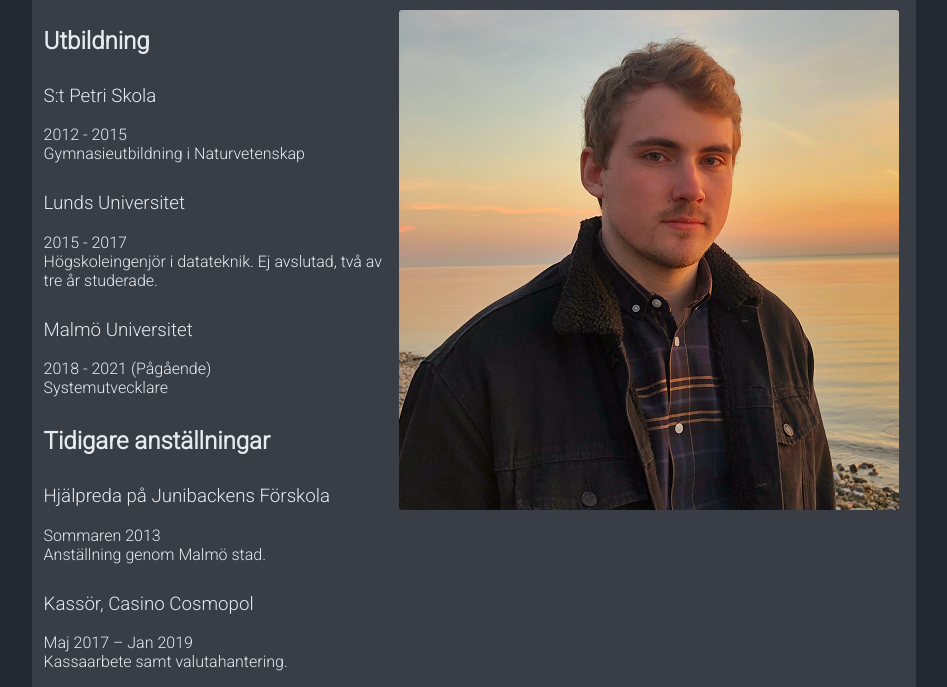
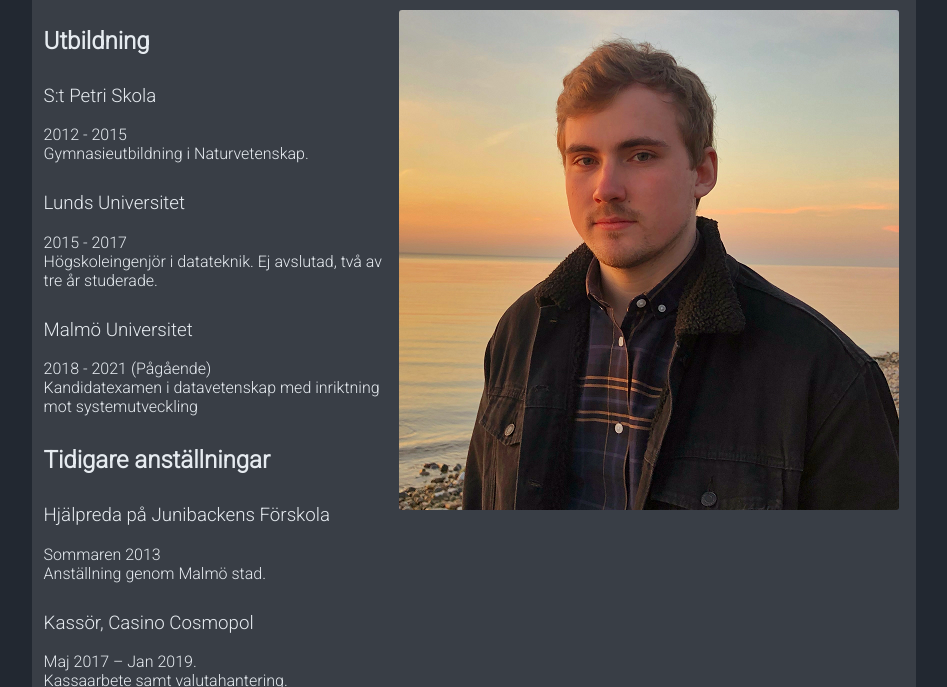
Before and after one commit to OscarStrandmark/OscarStrandmark.github.io, a plain HTML site: page index.html in a window 1280 px wide. Shown: the part 118-805 px from the top of the page, without its empty margins (166-1113 px from the left). Drawn offline with Linux system fonts and the light colour scheme.

Commit message:
Code cleanup & image mirrored

```diff
--- a/index.html
+++ b/index.html
@@ -17,22 +17,34 @@
                 <img class="imgMe" src="images\me.png" alt="Mig!" draggable="false">
                 <h2>Utbildning</h2>
                     <h3>S:t Petri Skola</h3>
-                        <p>2012 - 2015 <br> Gymnasieutbildning i Naturvetenskap</p>
+                        <p>
+                            2012 - 2015<br>
+                            Gymnasieutbildning i Naturvetenskap.</p>
                     <h3>Lunds Universitet</h3>
-                        <p>2015 - 2017 <br> Högskoleingenjör i datateknik. Ej avslutad, två av tre år studerade.</p>
+                        <p>
+                            2015 - 2017<br>
+                            Högskoleingenjör i datateknik.
+                            Ej avslutad, två av tre år studerade.
+                        </p>
                     <h3>Malmö Universitet</h3>
-                        <p>2018 - 2021 (Pågående) <br> Systemutvecklare</p>
+                        <p>
+                            2018 - 2021 (Pågående)<br>
+                            Kandidatexamen i datavetenskap med inriktning mot systemutveckling
+                        </p>
                 <h2>Tidigare anställningar</h2>
                     <h3>Hjälpreda på Junibackens Förskola</h3>
-                        <p>Sommaren 2013 <br>Anställning genom Malmö stad.</p>
+                        <p>
+                            Sommaren 2013<br>
+                            Anställning genom Malmö stad.
+                        </p>
                     <h3>Kassör, Casino Cosmopol</h3>
                         <p>
-                            Maj 2017 – Jan 2019<br>
+                            Maj 2017 – Jan 2019.<br>
                             Kassaarbete samt valutahantering.
                         </p>
                     <h3>Laborationshandledare på Malmö Universitet</h3>
                         <p>
-                            September 2019 - December 2019<br>
+                            September 2019 - December 2019.<br>
                             Gällde kurserna:<br>
                             <ul>
                                 <li>Objektorienterad programmering(DA339A)</li>
@@ -42,6 +54,5 @@
         </div>
     </div>
   </div>
-
 </body>
 </html>
--- a/style.css
+++ b/style.css
@@ -25,6 +25,7 @@
     margin-right: 5px;
     margin-top: 5px;
     border-radius: 3px;
+    transform: scaleX(-1);
 }
 
 h1 {
```
